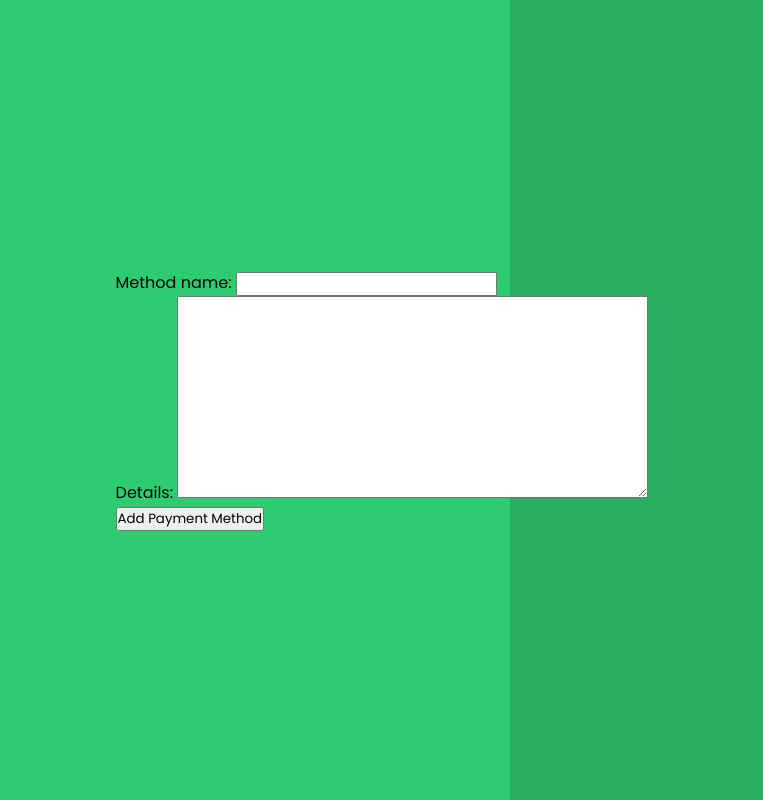
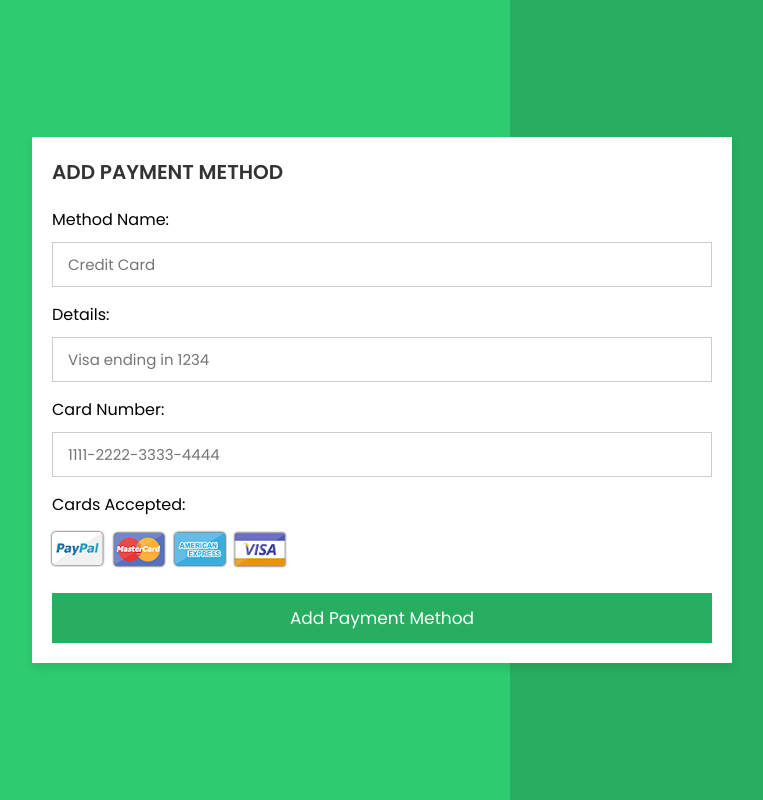
Before and after one commit to nishanthan22/rcube-green-ecom, a Django app: page /add-payment-method/ in a window 1280 px wide. Shown: the whole page, without its empty margins (258-1021 px from the left). Run offline with Django 5.2, Linux system fonts and the light colour scheme; a user stored in the database is signed in.

Commit message:
Corrected the Issues occuring in Payment Method Feature

```diff
--- a/rcubeGreen/rcubeApp/forms.py
+++ b/rcubeGreen/rcubeApp/forms.py
@@ -1,10 +1,6 @@
 from django import forms
-from .models import Payment, PaymentMethod
+from .models import PaymentMethod
 
-class PaymentForm(forms.ModelForm):
-    class Meta:
-        model = Payment
-        fields = ['amount', 'payment_method']
 
 class PaymentMethodForm(forms.ModelForm):
     class Meta:
--- a/rcubeGreen/rcubeApp/models.py
+++ b/rcubeGreen/rcubeApp/models.py
@@ -33,6 +33,7 @@ class PaymentMethod(models.Model):
     user = models.ForeignKey(User, on_delete=models.CASCADE)
     method_name = models.CharField(max_length=100)
     details = models.TextField()
+    card_number = models.CharField(max_length=20)  # Add this field
 
     def __str__(self):
         return f"{self.user.username} - {self.method_name}"
--- a/rcubeGreen/rcubeApp/static/css/payment.css
+++ b/rcubeGreen/rcubeApp/static/css/payment.css
@@ -1,42 +1,89 @@
 @import url('https://fonts.googleapis.com/css2?family=Poppins:wght@100;300;400;500;600&display=swap');
 
-* {
-    font-family: 'Poppins', sans-serif;
-    margin: 0;
-    padding: 0;
-    box-sizing: border-box;
+*{
+  font-family: 'Poppins', sans-serif;
+  margin:0; padding:0;
+  box-sizing: border-box;
+  outline: none; border:none;
+  text-transform: capitalize;
+  transition: all .2s linear;
 }
 
-.container {
-    display: flex;
-    flex-direction: column;
-    align-items: center;
-    justify-content: center;
-    min-height: 100vh;
-    background: linear-gradient(90deg, #2ecc71 60%, #27ae60 40%);
+.container{
+  display: flex;
+  justify-content: center;
+  align-items: center;
+  padding:25px;
+  min-height: 100vh;
+  background: linear-gradient(90deg, #2ecc71 60%, #27ae60 40.1%);
 }
 
-.title {
-    font-size: 24px;
-    color: #fff;
-    margin-bottom: 20px;
+.container form{
+  padding:20px;
+  width:700px;
+  background: #fff;
+  box-shadow: 0 5px 10px rgba(0,0,0,.1);
 }
 
-.payment-list {
-    list-style: none;
-    width: 100%;
-    max-width: 600px;
-    background: #fff;
-    padding: 20px;
-    box-shadow: 0 5px 10px rgba(0, 0, 0, 0.1);
-    border-radius: 10px;
+.container form .row{
+  display: flex;
+  flex-wrap: wrap;
+  gap:15px;
 }
 
-.payment-list li {
-    padding: 10px;
-    border-bottom: 1px solid #ccc;
+.container form .row .col{
+  flex:1 1 250px;
 }
 
-.payment-list li:last-child {
-    border-bottom: none;
+.container form .row .col .title{
+  font-size: 20px;
+  color:#333;
+  padding-bottom: 5px;
+  text-transform: uppercase;
 }
+
+.container form .row .col .inputBox{
+  margin:15px 0;
+}
+
+.container form .row .col .inputBox span{
+  margin-bottom: 10px;
+  display: block;
+}
+
+.container form .row .col .inputBox input{
+  width: 100%;
+  border:1px solid #ccc;
+  padding:10px 15px;
+  font-size: 15px;
+  text-transform: none;
+}
+
+.container form .row .col .inputBox input:focus{
+  border:1px solid #000;
+}
+
+.container form .row .col .flex{
+  display: flex;
+  gap:15px;
+}
+
+.container form .row .col .inputBox img{
+  height: 34px;
+  margin-top: 5px;
+  filter: drop-shadow(0 0 1px #000);
+}
+
+.container form .submit-btn{
+  width: 100%;
+  padding:12px;
+  font-size: 17px;
+  background: #27ae60;
+  color:#fff;
+  margin-top: 5px;
+  cursor: pointer;
+}
+
+.container form .submit-btn:hover{
+  background: #2ecc71;
+}
--- a/rcubeGreen/rcubeApp/templates/add_payment_method.html
+++ b/rcubeGreen/rcubeApp/templates/add_payment_method.html
@@ -5,17 +5,48 @@
     <meta charset="UTF-8">
     <meta http-equiv="X-UA-Compatible" content="IE=edge">
     <meta name="viewport" content="width=device-width, initial-scale=1.0">
+
+    <!-- custom css file link  -->
+    <link rel="stylesheet" href="{% static 'css/payment.css' %}">
     <title>Add Payment Method</title>
-    <link rel="stylesheet" href="{% static 'css/payment.css' %}">
 </head>
 <body>
 
 <div class="container">
-    <form method="POST" action="{% url 'add_payment_method' %}">
+
+    <form action="{% url 'add_payment_method' %}" method="post">
         {% csrf_token %}
-        {{ form.as_p }}
-        <button type="submit" class="submit-btn">Add Payment Method</button>
+        <div class="row">
+
+            <div class="col">
+
+                <h3 class="title">Add Payment Method</h3>
+
+                <div class="inputBox">
+                    <span>Method Name:</span>
+                    <input type="text" name="method_name" placeholder="Credit Card" required>
+                </div>
+                <div class="inputBox">
+                    <span>Details:</span>
+                    <input type="text" name="details" placeholder="Visa ending in 1234" required>
+                </div>
+                <div class="inputBox">
+                    <span>Card Number:</span>
+                    <input type="text" name="card_number" placeholder="1111-2222-3333-4444" required>
+                </div>
+                <div class="inputBox">
+                    <span>Cards Accepted:</span>
+                    <img src="{% static 'images/card_img.png' %}" alt="Accepted Cards">
+                </div>
+
+            </div>
+
+        </div>
+
+        <input type="submit" value="Add Payment Method" class="submit-btn">
+
     </form>
+
 </div>
 
 </body>
--- a/rcubeGreen/rcubeApp/views.py
+++ b/rcubeGreen/rcubeApp/views.py
@@ -2,7 +2,7 @@ from django.core.paginator import Paginator
 from .models import NewsArticle
 from django.shortcuts import render, redirect
 from .models import NewsArticle, Payment, PaymentMethod
-from .forms import PaymentForm, PaymentMethodForm
+from .forms import PaymentMethodForm
 from django.contrib.auth.decorators import login_required
 
 
```
Also changed, not shown: rcubeGreen/rcubeApp/templates/payment_list.html (+12 -2 lines).
